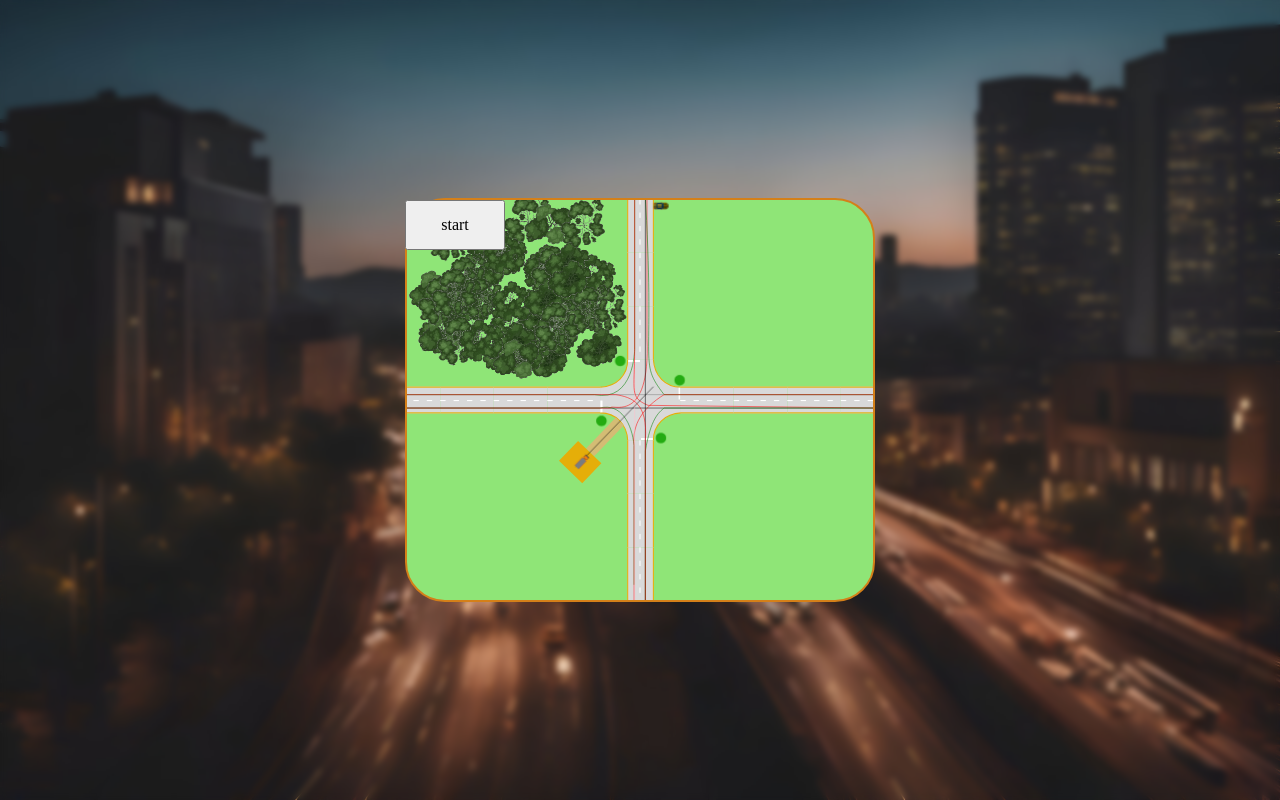
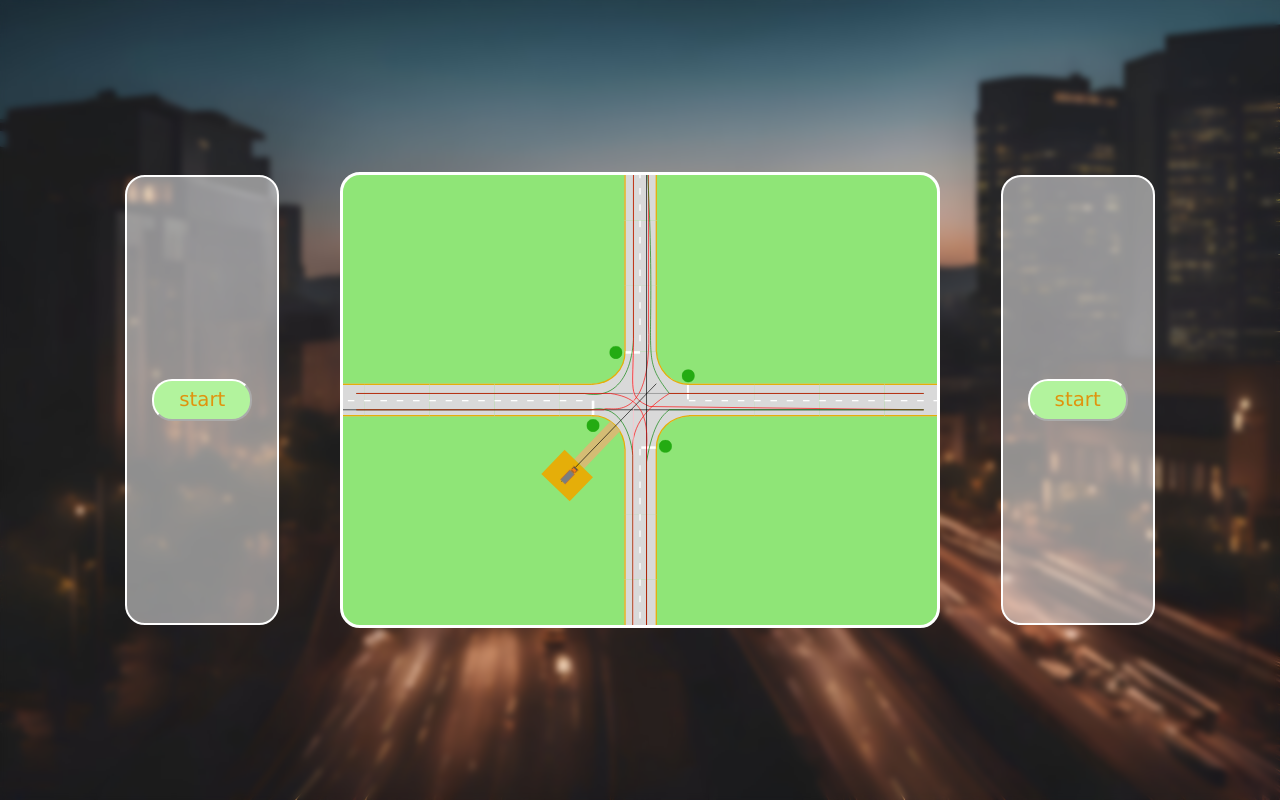
Before and after one commit to Bolbotunov/traffic_lanes, a plain HTML site: page index.html in a window 1280 px wide. Drawn offline with Linux system fonts and the light colour scheme.

Commit message:
feat: add responsive

```diff
--- a/index.html
+++ b/index.html
@@ -11,20 +11,21 @@
 </head>
 <body>
   <div class="container">
+    <div class="left-navigation">
+      <button class="start">start</button>
+    </div>
+      <div class="field">
+      </div>
+      <div class="right-navigation">
+        <button class="start">start</button>
+      </div>
 
-      <div class="field">
-        <button class="start" style="width:100px; height:50px">start</button>
 
-        <!-- <div class="wrapper">
-          <div class="img-container"> </div>
-      </div> -->
-
-      </div>
   </div>
 
-  <!-- <div class="orientation-warning">
+  <div class="orientation-warning">
      Пожалуйста, поверните экран в ландшафтную ориентацию для лучшего просмотра.
-  </div> -->
+  </div>
 
     <script src="js/script.js"></script>
 </body>
--- a/js/script.js
+++ b/js/script.js
@@ -3,8 +3,8 @@ const gameField = document.querySelector('.field')
 gameField.style.position = 'relative'
 let start = document.querySelector('.start')
 let pathsLengths = {}
-let sizeFieldH = 600
-let sizeFieldW = 750
+let sizeFieldH = 450
+let sizeFieldW = 600
 start.addEventListener('click', startGame)
 
 window.addEventListener('DOMContentLoaded', function() {
@@ -91,8 +91,11 @@ fieldSVG.style.backgroundColor = '#8fe577';
 fieldSVG.setAttribute('width', `${sizeFieldW}`);
 fieldSVG.setAttribute('height', `${sizeFieldH}`);
 fieldSVG.setAttribute('viewBox', '0 50 870 690');
+fieldSVG.setAttribute('preserveAspectRatio', 'xMidYMid meet');
 fieldSVG.setAttribute('xmlns', 'http://www.w3.org/2000/svg');
 fieldSVG.setAttribute('xmlns:xlink', 'http://www.w3.org/1999/xlink');
+fieldSVG.style.width = '100%'
+fieldSVG.style.height = '100%'
 gameField.appendChild(fieldSVG);
 
 
@@ -121,8 +124,8 @@ gameField.appendChild(fieldSVG);
 
 
 function createMap() {
-  let n = 4;
-  offsetX = -38;
+  let n = 5;
+  offsetX = -88;
   offsetY = 20
   for (let i = 0; i < n; i++) {
     const roadPart = new Road(fieldSVG, offsetX, 320, 0);
@@ -160,7 +163,7 @@ createMap()
 
 
 const roadPath = new Road(fieldSVG)
-roadPath.createPath('route1', 'M0 410 L 870 410', 'black');
+roadPath.createPath('route1', 'M-80 410 L 870 410', 'black');
 roadPath.createPath('route2', 'M0 410 L 360 410 C 400 400, 420 440, 424 480 L 424 740', 'green');
 roadPath.createPath('route3', 'M0 410 L 380 410 C 380 400, 455 445, 448 280 L 448 0', 'red');
 
@@ -207,7 +210,7 @@ class Trees {
 }
 
 let createTree = new Trees(fieldSVG);
-createTree.createForest();
+// createTree.createForest();
 
 // ================Машинки=================================
 
--- a/styles/style.css
+++ b/styles/style.css
@@ -20,14 +20,19 @@ body{
 .container {
     display: flex;
     align-items: center;
-    justify-content: center;
+    justify-content: space-around;
     width: 100%;
-    /* height: 100vh; */
+    max-width: 1080px;
+    gap: 10px;
+    align-items: stretch;
   }
 
   .field {
-    width: 750px;
-    height: 600px;
+    width: 100%;
+    flex: 1;
+    max-width: 600px;
+    height: auto;
+    max-height: 450px;
     display: flex;
     align-items: center;
     justify-content: center;
@@ -35,10 +40,52 @@ body{
   }
 
 
+  .left-navigation, .right-navigation {
+    position: relative;
+    flex: 0.25;
+    height: auto;
+    max-height: 450px;
+    max-width: 150px;
+    display: flex;
+    align-items: center;
+    justify-content: center;
+    border: 2px solid #FFFFFF;
+    background-color: rgba(255, 255, 255, 0.5);
+    border-radius: 20px;
+
+
+  }
+
+
 .start{
-  position: absolute;
-  top: 0;
-  left: 0;
+  border-radius: 20px;
+  border-color: #FFFFFF;
+  font-family: 'Lucida Sans', 'Lucida Sans Regular', 'Lucida Grande', 'Lucida Sans Unicode', Geneva, Verdana, sans-serif;
+  color: 	#e0930d;
+  background-color: rgb(178, 243, 157);
+  transition: .5s all;
+  outline: none;
+  user-select: none;
+  width: 90%;
+  max-width: 100px;
+  height: auto;
+  font-size: calc(7px + 1vw);
+  padding: 8px;
+  display: flex;
+  align-items: center;
+  justify-content: center;
+}
+.start:hover {
+  background-color: rgb(44, 139, 12);
+  color: 	#ffffff;
+  cursor: pointer;
+}
+
+@media (hover: none) and (pointer: coarse) {
+  .start:hover {
+    background-color: rgb(178, 243, 157);
+    color: 	#e0930d;
+  }
 }
 
 
@@ -48,10 +95,49 @@ body{
   .glow {
     filter: drop-shadow(2px 0px 2px yellow)
   }
+
   svg{
-  border-radius: 40px;
-  border: 2px solid rgb(212, 128, 25);
+  border-radius: 20px;
+  border: 3px solid rgb(255, 255, 255);
+  width: 100%;
+  height: 100%;
 }
+
+/* @media (max-width: 768px) {
+  .start {
+    height: 30px;
+  }
+} */
+
+
+  /* @media (max-height: 800px) {
+    .field {
+      width: 470px;
+      height: 400px;
+    }
+    svg {
+      width: 470px;
+      height: 400px;
+    }
+  } */
+
+
+
+  @media only screen and (min-width: 600px) {
+    .orientation-warning{
+      display: none;
+    }
+  }
+
+
+  @media only screen and (max-width: 600px) and (orientation: portrait) {
+    .orientation-warning {
+      display: block;
+    }
+    .container{
+      display: none;
+    }
+  }
 
   @keyframes blink {
     0% { fill-opacity: 1; }
@@ -155,50 +241,6 @@ body{
 
 
 
-
-  /* @media only screen and (min-width: 800px) {
-    .orientation-warning{
-      display: none;
-    }
-    .container {
-      display: flex;
-      align-items: center;
-      justify-content: center;
-      height: 100vh;
-      width: 100%;
-    }
-}
-
-
-  @media only screen and (max-width: 800px) and (orientation: portrait) {
-    .orientation-warning {
-      display: block;
-    }
-    .container{
-      display: none;
-    }
-  } */
-
-  /* @media (max-width: 800px) {
-    .field {
-      width: 750px;
-      height: 400px;
-    }
-  } */
-
-
-  @media (max-height: 800px) {
-    .field {
-      width: 470px;
-      height: 400px;
-    }
-    svg {
-      width: 470px;
-      height: 400px;
-    }
-  }
-
-
   /* @keyframes motionTree {
     0% { transform: translateY(-12px); }
     50% { transform: translateY(-276px); }
```
